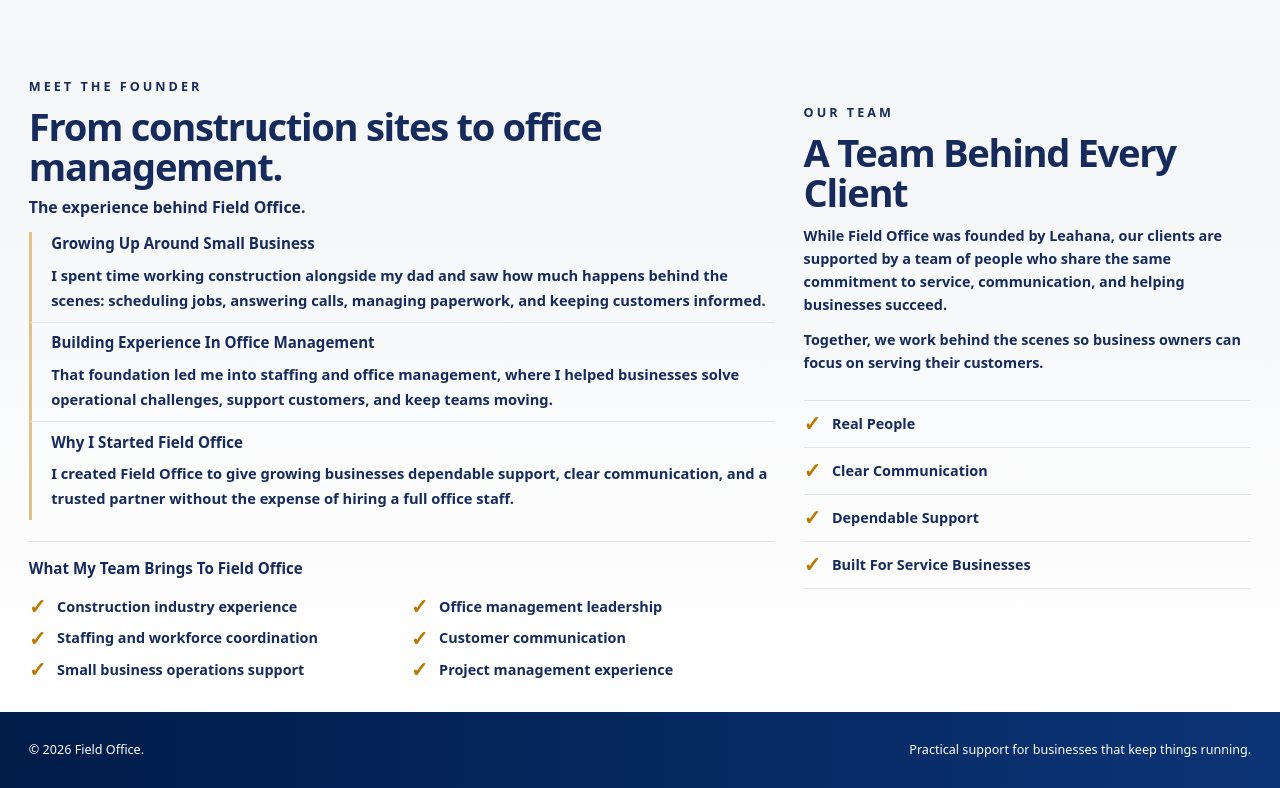
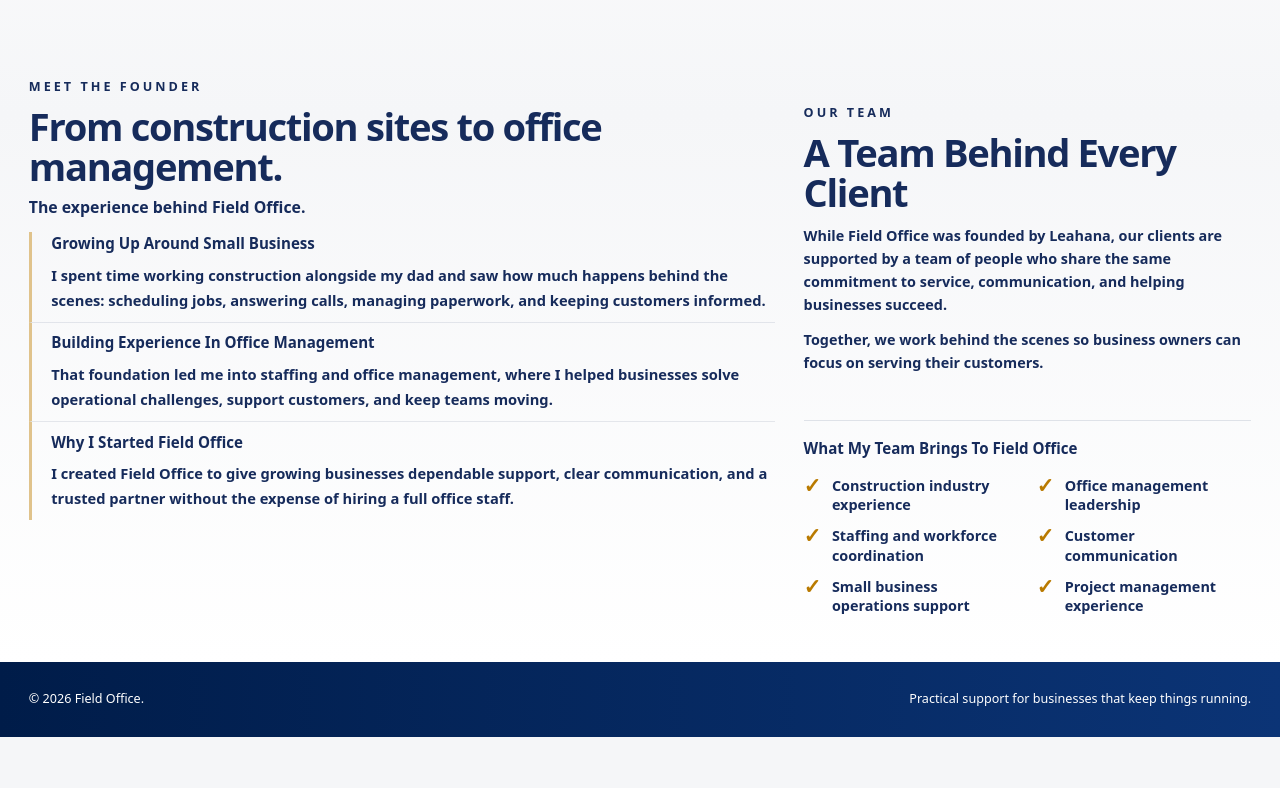
Before and after one commit to believeshe123-coder/Front-end-website, a Next.js app: page /about in a window 1280 px wide. Shown: the part 466-1254 px from the top of the page. After the commit the page ends 1203 px from the top, so only its background shows below. Built offline with nearby package versions, Linux system fonts and the light colour scheme.

Commit message:
Move team strengths into team section

```diff
--- a/app/about/page.jsx
+++ b/app/about/page.jsx
@@ -24,13 +24,6 @@ const founderStrengths = [
   "Customer communication",
   "Small business operations support",
   "Project management experience",
-];
-
-const teamPillars = [
-  "Real People",
-  "Clear Communication",
-  "Dependable Support",
-  "Built For Service Businesses",
 ];
 
 export default function AboutPage() {
@@ -80,14 +73,6 @@ export default function AboutPage() {
                     <p>I created Field Office to give growing businesses dependable support, clear communication, and a trusted partner without the expense of hiring a full office staff.</p>
                   </article>
                 </div>
-                <div className="about-strengths">
-                  <h3>What My Team Brings To Field Office</h3>
-                  <ul>
-                    {founderStrengths.map((strength) => (
-                      <li key={strength}><span aria-hidden="true">✓</span>{strength}</li>
-                    ))}
-                  </ul>
-                </div>
               </div>
             </div>
           </div>
@@ -99,11 +84,14 @@ export default function AboutPage() {
               <p>While Field Office was founded by Leahana, our clients are supported by a team of people who share the same commitment to service, communication, and helping businesses succeed.</p>
               <p>Together, we work behind the scenes so business owners can focus on serving their customers.</p>
             </div>
-            <ul className="about-team-list">
-              {teamPillars.map((pillar) => (
-                <li key={pillar}><span aria-hidden="true">✓</span>{pillar}</li>
-              ))}
-            </ul>
+            <div className="about-strengths">
+              <h3>What My Team Brings To Field Office</h3>
+              <ul>
+                {founderStrengths.map((strength) => (
+                  <li key={strength}><span aria-hidden="true">✓</span>{strength}</li>
+                ))}
+              </ul>
+            </div>
           </div>
         </div>
       </section>
```
